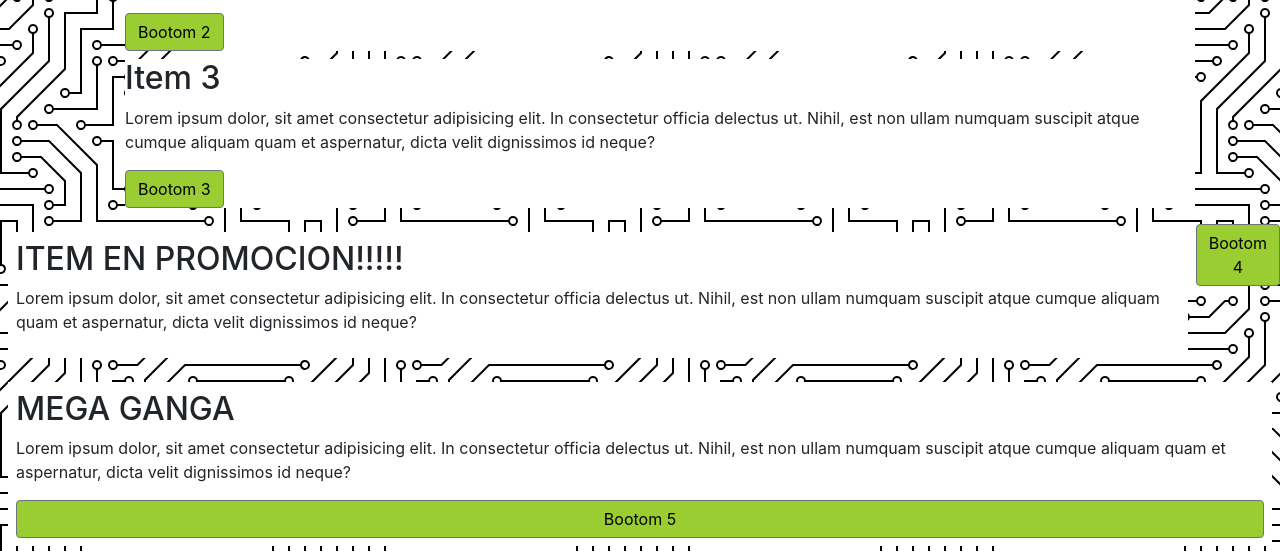
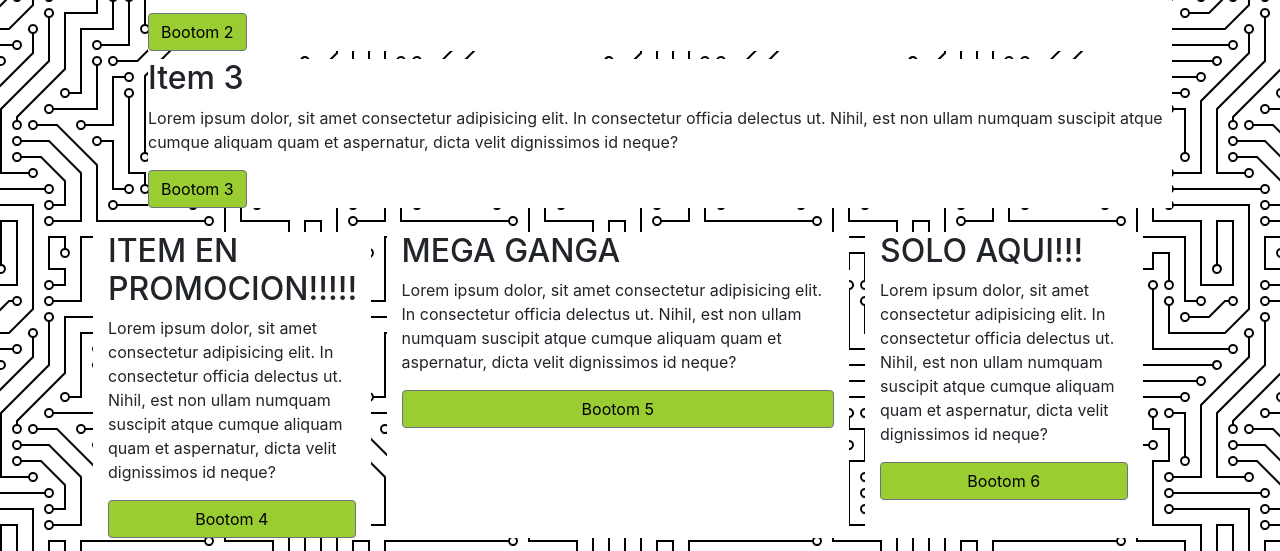
Before and after one commit to DvC99/Bootstrap-4, a website: page index.html in a window 1280 px wide. Shown: the part 644-1195 px from the top of the page. Drawn offline with nearby package versions, Linux system fonts and the light colour scheme.

Commit message:
Boodstra social

```diff
--- a/index.html
+++ b/index.html
@@ -11,11 +11,13 @@
     <!--Title-->
         <title>Landingpage</title>
     <!--CSS-->
-    <!-- FONT AWESOME -->
-    <link rel="stylesheet" href="https://cdnjs.cloudflare.com/ajax/libs/font-awesome/5.13.1/css/all.min.css">
-    <link rel="stylesheet" href="styles.css">
     <!--Boodstrap 4  CSS-->
        <link rel="stylesheet" href="./node_modules/bootstrap/dist/css/bootstrap.min.css">
+    <!-- FONT AWESOME -->
+        <link rel="stylesheet" href="./node_modules/font-awesome/css/font-awesome.min.css">
+        <link rel="stylesheet" href="./node_modules/bootstrap-social/bootstrap-social.css">
+        <link rel="stylesheet" href="styles.css">
+
 
 </head>
 <body>
@@ -66,12 +68,12 @@
                     </div>
                 </ul>
             </div>
-       </div>
 
-       <div class="d-flex flex-row bd-highlight mb-3 align-content-around">
 
-            <div class="p-2 bd-highlight tarjetas justify-content-betweeen">
-                <divgit>
+       <div class="d-flex flex-wrap ">
+
+            <div class="tarjetas col-12 col-sm-3">
+                <div>
                     <h2>ITEM EN PROMOCION!!!!!</h2>
                     <p>Lorem ipsum dolor, sit amet consectetur adipisicing elit. In consectetur officia delectus ut. Nihil, est non ullam numquam suscipit atque cumque aliquam quam et aspernatur, dicta velit dignissimos id neque?</p>
                 </div>
@@ -80,7 +82,7 @@
                 </div>
             </div>
 
-            <div class="p-2 bd-highlight tarjetas justify-content-betweeen">
+            <div class="tarjetas col-12 col-sm-5">
                 <div>
                     <h2>MEGA GANGA</h2>
                     <p>Lorem ipsum dolor, sit amet consectetur adipisicing elit. In consectetur officia delectus ut. Nihil, est non ullam numquam suscipit atque cumque aliquam quam et aspernatur, dicta velit dignissimos id neque?</p>
@@ -90,13 +92,14 @@
                 </div>
             </div>
 
-            <div class="p-2 bd-highlight tarjetas justify-content-betweeen">
+            <div class="tarjetas col-12 col-sm-3">
                 <div>
                     <h2>SOLO AQUI!!!</h2>
                     <p>Lorem ipsum dolor, sit amet consectetur adipisicing elit. In consectetur officia delectus ut. Nihil, est non ullam numquam suscipit atque cumque aliquam quam et aspernatur, dicta velit dignissimos id neque?</p>
                 </div>
                 <div>
                     <button type="button" class="btn btn-secondary btn-reserva" style="background-color: yellowgreen;color: black;">Bootom 6</button>
+                </div>
             </div>
         </div>
 
--- a/package.json
+++ b/package.json
@@ -22,6 +22,8 @@
   },
   "dependencies": {
     "bootstrap": "^4.5.0",
+    "bootstrap-social": "^5.1.1",
+    "font-awesome": "^4.7.0",
     "jquery": "^3.5.1",
     "popper.js": "^1.16.1"
   }
```
Also changed, not shown: styles.css, 1 other file. Lines whose indentation alone changed are shown as unchanged.
